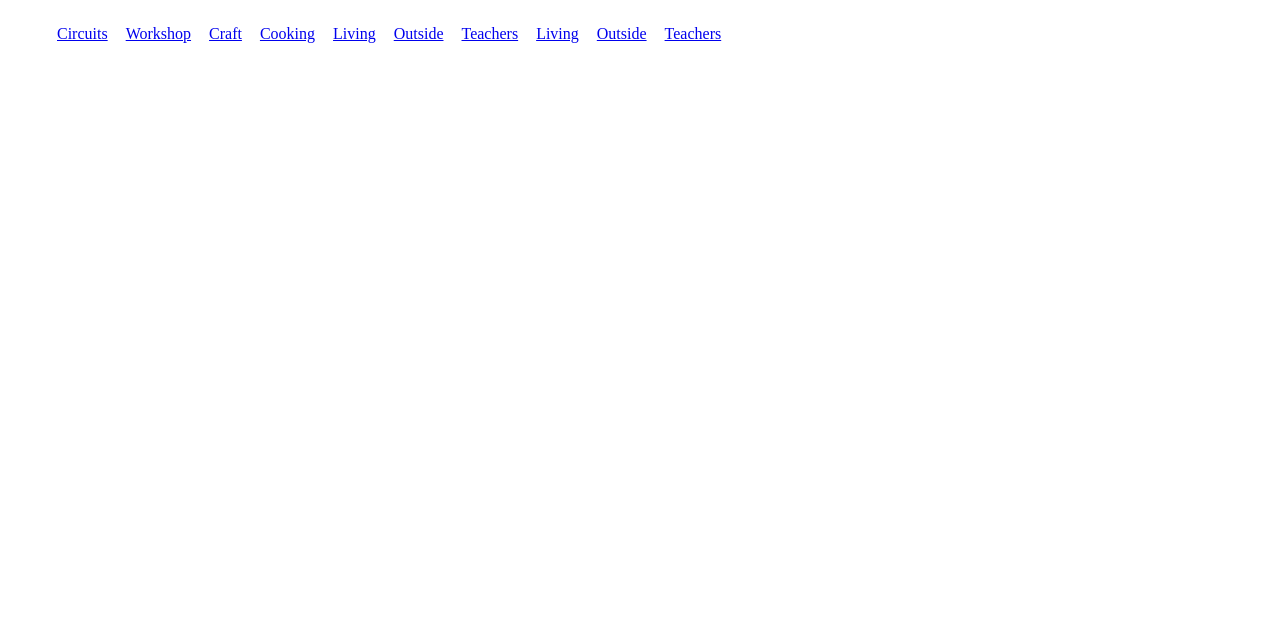
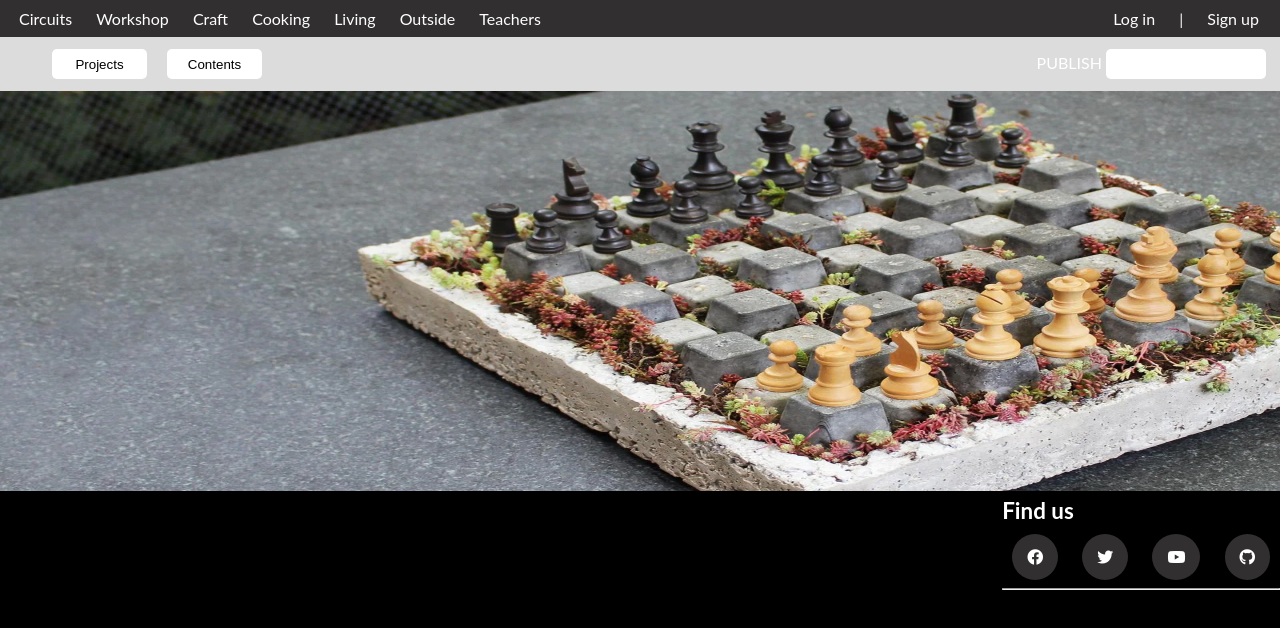
Before and after one commit to RichardIshimwe/koraproject, a plain HTML site: page index.html in a window 1280 px wide. Drawn offline with Linux system fonts and the light colour scheme.

Commit message:
add images

```diff
--- a/index.html
+++ b/index.html
@@ -5,9 +5,10 @@
 	<meta name="viewport" content="width=device-width, initial-scale=1">
 	<title>Tutorial</title>
 	<link rel="stylesheet" type="text/css" href="tutorial.css">
+ <link rel='stylesheet' href='https://cdnjs.cloudflare.com/ajax/libs/font-awesome/5.15.1/css/all.min.css'>
 </head>
 <body>
-<div class="nav_bar">
+<div class="nav_bara">
   <ul>
   <li><a href="#">Circuits</a></li>
   <li><a href="#">Workshop</a></li>
@@ -17,12 +18,45 @@
   <li><a href="#">Outside</a></li>
   <li><a href="#" >Teachers</a></li>
   <div class="nav_bar1">
-  <li><a href="#">Living</a></li>
-  <li><a href="#">Outside</a></li>
-  <li><a href="#" >Teachers</a></li>
+  <li><a href="#">Log in</a></li>
+  <li>|</li>
+  <li><a href="#">Sign up</a></li>
   </div>
 </ul>
-
+</div>
+<div class="nav_barb">
+  <table border="0" width="100%">
+    <tr>
+      <td >
+   <input type="button" name="button" value="Projects" id="button1"><input type="button" name="button" value="Contents" id="button2">
+      </td>
+      <td >
+      <aside id="gsearch1"><label for="gsearch" id="lable1">PUBLISH</label> <input type="search" id="gsearch" name="gsearch"></aside>
+      </td>
+    </tr>
+  </table>
+  </div>
+  <div class="nav_bar4">
+    <img src="chess.png" width="100%" height="400px" >
+  </div>
+<div class="footer-social-icons">
+    <h4 class="_14">Find us</h4>
+    <ul class="social-icons">
+        <li><a href="" class="social-icon"> <i class="fab fa-facebook"></i></a></li>
+        <li><a href="" class="social-icon"> <i class="fab fa-twitter"></i></a></li>
+        <li><a href="" class="social-icon"> <i class="fab fa-youtube"></i></a></li>
+        <li><a href="" class="social-icon"> <i class="fab fa-github"></i></a></li>
+    </ul>
+    <hr>
 </div>
 </body>
 </html>
+  <!--<form >
+    <ul id="form1">
+ <li> <input type="button" name="button" value="Projects" id="button1"></li>
+   <li> <input type="button" name="button" value="Contents" id="button2"></li>
+   <div class="sub_form1">
+   <li > <label for="gsearch" id="lable1">Search Google:</label> <input type="search" id="gsearch" name="gsearch"></li>
+   </div>
+  </ul>
+  </form>-->
--- a/tutorial.css
+++ b/tutorial.css
@@ -1,9 +1,214 @@
-li {
+/*li {
   display: inline;
   float: left;
+  margin: 0;
+}
+.nav_bar{
+  display: block;
+  padding: 9px;
+}
+.nav_bar0 a {
+  color: whitesmoke;
+}
+.nav_bar1 a {
+  float: right;
+  color: white;
+}
+.nav_bar{
+ background-color: black;
+  height: 20px;
+  width: 100%;
+}*/
+body{
+  margin: 0;
+}
+a{
+  color: whitesmoke;
+  text-decoration: none;
+}
+a:hover{
+  color: #ff00ff;
+}
+.nav_bara{
+display: block;
+background-color: #322f30;
+padding: 9px;
+width: 100%;
+}
+ul{
+  margin: 0;
+  margin-left: 0;
+}
+li{
+  display: inline;
+ padding: 10px;
+}
+.nav_bar1 {
+  float: right;
+  display: inline;
+  margin-right: 20px;
+  color: whitesmoke;
+}
+.nav_barb{
+display: block;
+background-color: gainsboro;
+padding: 9px;
+width: 100%;
+}
+#button1{
+  width: 95px;
+  height: 30px;
+  border: 1px;
+  border-radius: 5px;
+  border-color: grey;
+  margin-left: 40px;
+  background-color: white;
+}
+#button2{
+  width: 95px;
+  height: 30px;
+  border: 1px;
+  border-radius: 5px;
+  border-color: grey;
+  margin-left: 20px;
+  background-color: white;
+}
+#form1{
+  display: inline;
+}
+#search1{
+  margin: 0;
+  float: left;
+}
+#gsearch1{
+  float: right;
+  margin-right: 20px;
+}
+#gsearch{
+ width: 160px;
+  height: 30px;
+  border: 1px;
+  border-radius: 5px;
+  border-color: grey;
+}
+.nav_bar5{
+display: block;
+background-color: gray;
+margin-top:0;
+height: 108px;
+width: 100%;
+}
+@import url(https://fonts.googleapis.com/css?family=Lato);
+@import url(https://cdnjs.cloudflare.com/ajax/libs/font-awesome/4.6.3/css/font-awesome.css);
+body {
+    font-family: 'Lato', sans-serif;
+    color: #FFF;
+    background: black;
+    -webkit-font-smoothing: antialiased;
 }
 a {
-  display: block;
-  padding: 9px;
-  /*background-color: #dddddd;*/
+    text-decoration: none;
+    color: #fff;
 }
+p > a:hover{
+    color: #d9d9d9;
+    text-decoration:  underline;
+}
+h1,
+h2,
+h3,
+h4,
+h5,
+h6 {
+    margin:  1% 0 1% 0;
+    margin-right: 0;
+}
+._12 {
+    font-size: 1.2em;
+}
+._14 {
+    font-size: 1.4em;
+
+}
+ul {
+    padding:0;
+    list-style: none;
+}
+.footer-social-icons {
+    float: right;
+}
+.social-icon {
+    color: #fff;
+}
+ul.social-icons {
+    margin-top: 10px;
+}
+.social-icons li {
+    vertical-align: top;
+    display: inline;
+    height: 100px;
+}
+.social-icons a {
+    color: #fff;
+    text-decoration: none;
+}
+.fa-facebook {
+     border: 1;
+     padding: 15px;
+     border-width: 20px;
+     border-radius: 50%;
+    -o-transition:.5s;
+    -ms-transition:.5s;
+    -moz-transition:.5s;
+    -webkit-transition:.5s;
+    transition: .5s;
+    background-color: #322f30;
+}
+.fa-facebook:hover {
+    background-color: #3d5b99;
+}
+.fa-twitter {
+     border: 1;
+     padding: 15px;
+     border-width: 20px;
+     border-radius: 50%;
+    -o-transition:.5s;
+    -ms-transition:.5s;
+    -moz-transition:.5s;
+    -webkit-transition:.5s;
+    transition: .5s;
+    background-color: #322f30;
+}
+.fa-twitter:hover {
+    background-color: #00aced;
+}
+.fa-youtube {
+     border: 1;
+     padding: 15px;
+     border-width: 20px;
+     border-radius: 50%;
+    -o-transition:.5s;
+    -ms-transition:.5s;
+    -moz-transition:.5s;
+    -webkit-transition:.5s;
+    transition: .5s;
+    background-color: #322f30;
+}
+.fa-youtube:hover {
+    background-color: #e64a41;
+}
+.fa-github {
+     border: 1;
+     padding: 15px;
+     border-width: 20px;
+     border-radius: 50%;
+    -o-transition:.5s;
+    -ms-transition:.5s;
+    -moz-transition:.5s;
+    -webkit-transition:.5s;
+    transition: .5s;
+    background-color: #322f30;
+}
+.fa-github:hover {
+    background-color: #5a32a3;
+}
```
Also changed, not shown: tutorial.html (added, +28 -0 lines), chess.png (added), custle.png (added), laser.png (added), solar.png (added), water_melon.png (added).
